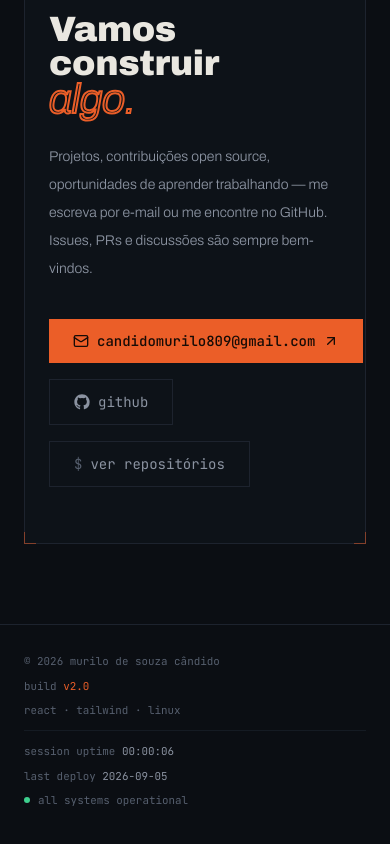
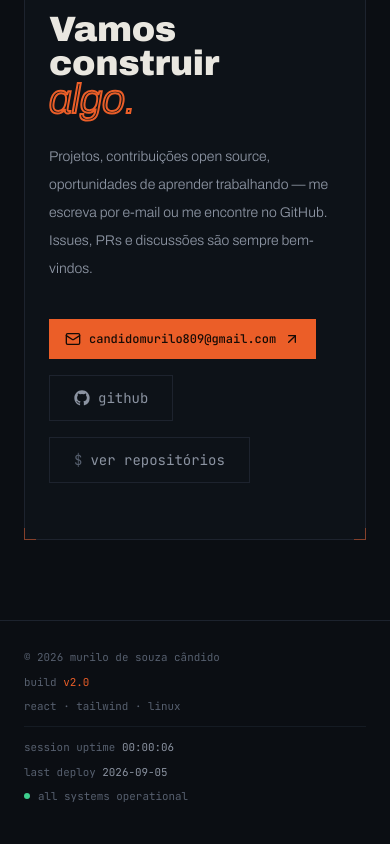
Before and after one commit to murilotecoteco/Portifolio, a React (Vite) app: page / in a window 390 px wide. Shown: the part 7926-8770 px from the top of the page. Built offline with nearby package versions, Linux system fonts and the light colour scheme.

Commit message:
fix: email button fits contact panel on narrow screens
max-w-full, smaller padding/font under sm, shrink-0 icons and break-all
fallback on the address for 320px viewports

```diff
--- a/src/components/Contact.tsx
+++ b/src/components/Contact.tsx
@@ -82,11 +82,11 @@ function Contact() {
             <div className="mt-9 flex flex-wrap gap-4 font-mono text-sm">
               <a
                 href={`mailto:${profile.email}`}
-                className="group inline-flex items-center gap-2 bg-signal px-6 py-3 font-medium text-contrast transition-colors hover:bg-signal-hi"
+                className="group inline-flex max-w-full items-center gap-2 bg-signal px-4 py-3 text-xs font-medium text-contrast transition-colors hover:bg-signal-hi sm:px-6 sm:text-sm"
               >
-                <Mail className="size-4" />
-                {profile.email}
-                <ArrowUpRight className="size-4 transition-transform duration-200 group-hover:translate-x-0.5 group-hover:-translate-y-0.5" />
+                <Mail className="size-4 shrink-0" />
+                <span className="break-all">{profile.email}</span>
+                <ArrowUpRight className="size-4 shrink-0 transition-transform duration-200 group-hover:translate-x-0.5 group-hover:-translate-y-0.5" />
               </a>
               <a
                 href={profile.github}
```
